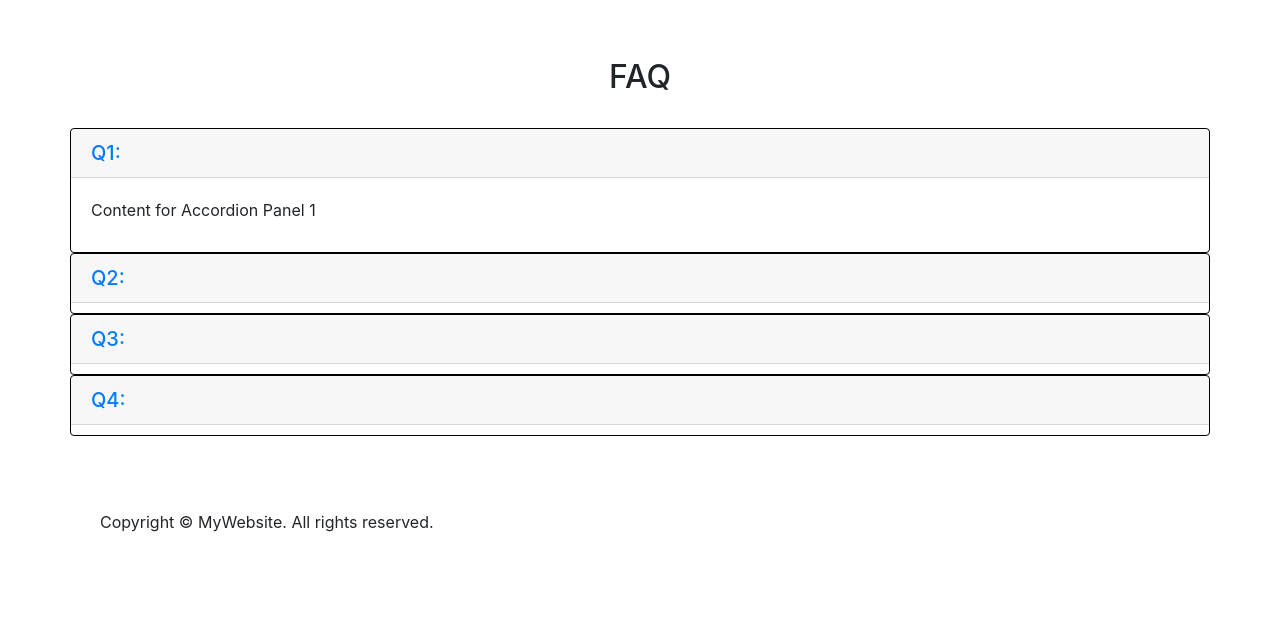
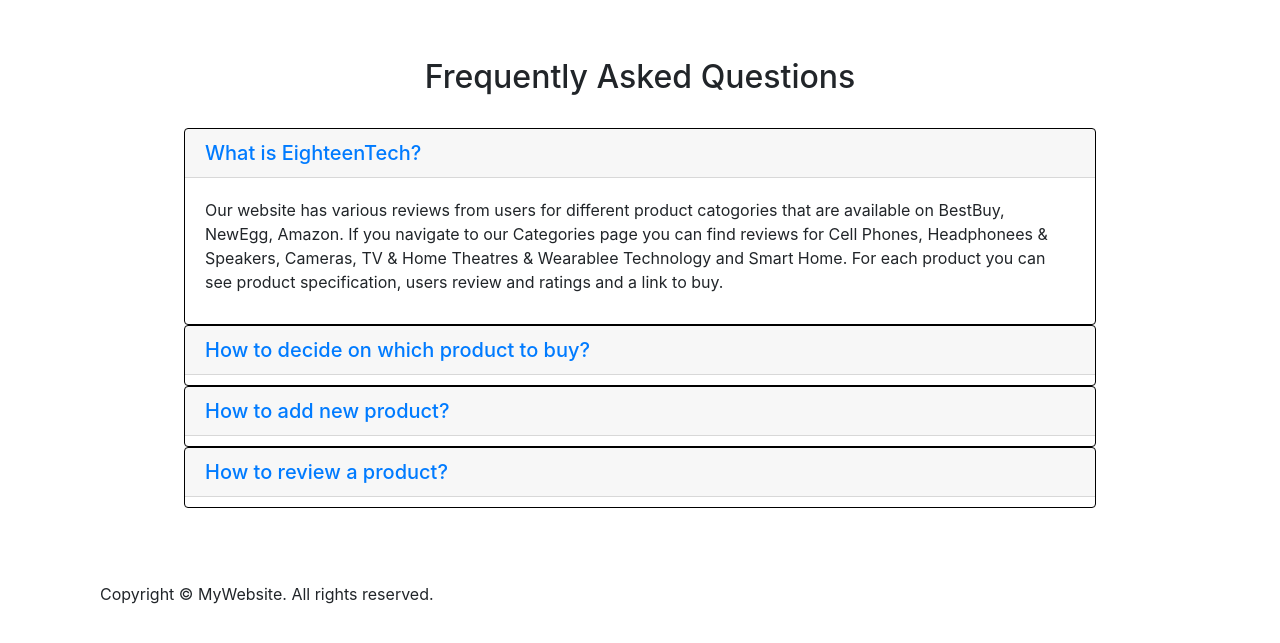
Before and after one commit to VanMinhN/EighteenTech, a PHP site: page /FAQ.php in a window 1280 px wide. Shown: the part 60-703 px from the top of the page. Run offline with PHP 8.4, Linux system fonts and the light colour scheme; data comes from the database, SQL or seed files in the repository.

Commit message:
add 4 faq questions and ans and made style changes

```diff
--- a/FAQ.php
+++ b/FAQ.php
@@ -21,40 +21,40 @@ include("getDB.php");
 	 <div class="container" style="margin-top: 100px">
 		<div class="row">
 			<div class="col-lg-12 mb-4 mt-2 text-center">
-            <h2>FAQ</h2>
+            <h2>Frequently Asked Questions</h2>
           	</div>
 			<hr>
-		  <div id="accordion1" role="tablist" style="width:100%">
+		  <div id="accordion1" role="tablist" style="width: 80%; margin:auto">
 			  <div class="card">
 			    <div class="card-header" role="tab" id="headingOne1">
-			      <h5 class="mb-0"> <a data-toggle="collapse" href="#collapseOne1" role="button" aria-expanded="true" aria-controls="collapseOne1"> Q1:  </a> </h5>
+			      <h5 class="mb-0"> <a data-toggle="collapse" href="#collapseOne1" role="button" aria-expanded="true" aria-controls="collapseOne1"> What is EighteenTech? </a> </h5>
 		        </div>
 			    <div id="collapseOne1" class="collapse show" role="tabpanel" aria-labelledby="headingOne1" data-parent="#accordion1">
-			      <div class="card-body">Content for Accordion Panel 1</div>
+			      <div class="card-body"> Our website has various reviews from users for different product catogories that are available on BestBuy, NewEgg, Amazon. If you navigate to our Categories page you can find reviews for Cell Phones, Headphonees & Speakers, Cameras, TV & Home Theatres & Wearablee Technology and Smart Home. For each product you can see product specification, users review and ratings and a link to buy.</div>
 		        </div>
 		    </div>
 			  <div class="card">
 			    <div class="card-header" role="tab" id="headingTwo1">
-			      <h5 class="mb-0"> <a class="collapsed" data-toggle="collapse" href="#collapseTwo1" role="button" aria-expanded="false" aria-controls="collapseTwo1"> Q2:  </a> </h5>
+			      <h5 class="mb-0"> <a class="collapsed" data-toggle="collapse" href="#collapseTwo1" role="button" aria-expanded="false" aria-controls="collapseTwo1"> How to decide on which product to buy? </a> </h5>
 		        </div>
 			    <div id="collapseTwo1" class="collapse" role="tabpanel" aria-labelledby="headingTwo1" data-parent="#accordion1">
-			      <div class="card-body">Content for Accordion Panel 2</div>
+			      <div class="card-body">The best way is to browse through our categories and products. Read the product description, specification, user rating or reviews and then buy the product. Our Website has direct links to buy a product on bestbuy.ca, amazon.ca and newegg.ca if the product is available.</div>
 		        </div>
 		    </div>
 			  <div class="card">
 			    <div class="card-header" role="tab" id="headingThree1">
-			      <h5 class="mb-0"> <a class="collapsed" data-toggle="collapse" href="#collapseThree1" role="button" aria-expanded="false" aria-controls="collapseThree1"> Q3: </a> </h5>
+			      <h5 class="mb-0"> <a class="collapsed" data-toggle="collapse" href="#collapseThree1" role="button" aria-expanded="false" aria-controls="collapseThree1"> How to add new product? </a> </h5>
 		        </div>
 			    <div id="collapseThree1" class="collapse" role="tabpanel" aria-labelledby="headingThree1" data-parent="#accordion1">
-			      <div class="card-body">Content for Accordion Panel 3</div>
+			      <div class="card-body">As of now only admin users can add new products, this is for security and privacy purposes. You can contact us with the product details: title, image link, description, specification, links to buy the product from. Our team will review the product legitimacy and add the product to our database. We will notify you once the product is added.</div>
 		        </div>
 		    </div>
 			 <div class="card">
 			    <div class="card-header" role="tab" id="headingFour1">
-			      <h5 class="mb-0"> <a class="collapsed" data-toggle="collapse" href="#collapseFour1" role="button" aria-expanded="false" aria-controls="collapseFour1"> Q4: </a> </h5>
+			      <h5 class="mb-0"> <a class="collapsed" data-toggle="collapse" href="#collapseFour1" role="button" aria-expanded="false" aria-controls="collapseFour1"> How to review a product? </a> </h5>
 		        </div>
 			    <div id="collapseFour1" class="collapse" role="tabpanel" aria-labelledby="headingFour1" data-parent="#accordion1">
-			      <div class="card-body">Content for Accordion Panel 4</div>
+			      <div class="card-body"> Only registered users can review a product. So please make sure to register! To add a product review, first select a product from our categories. Then scroll down to the bottom... select the number of star rating and then add the review and submit. This should reflect the changes in our database. Congrats!! Nice now both registerd users, public and admin can see the review added.</div>
 		        </div>
 		    </div>
 		  </div>
```
